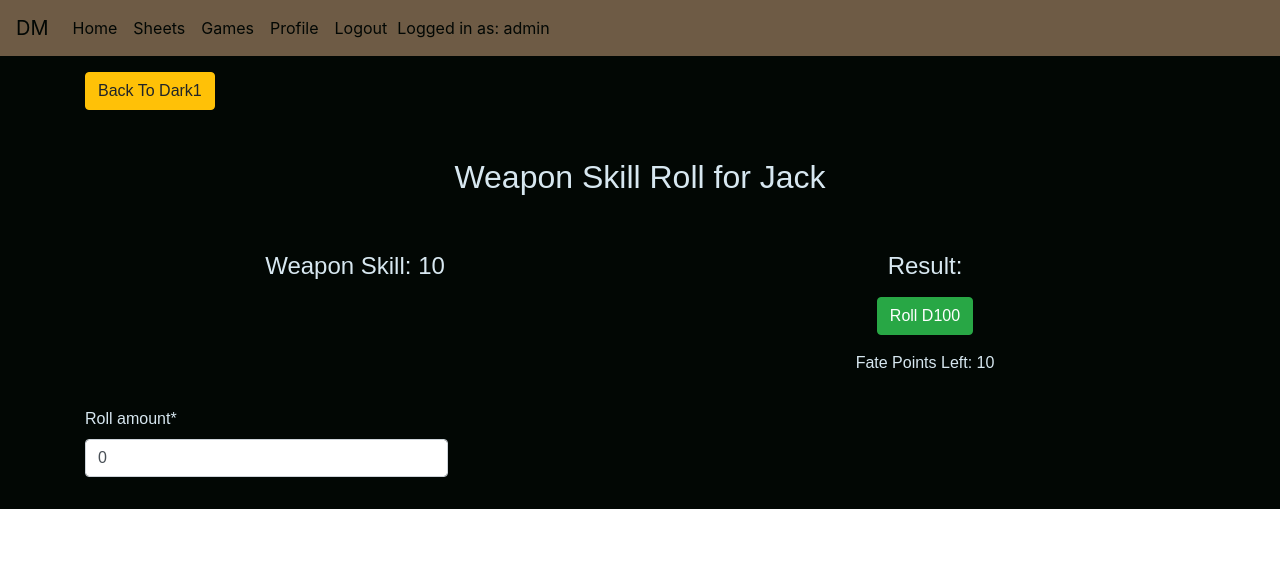
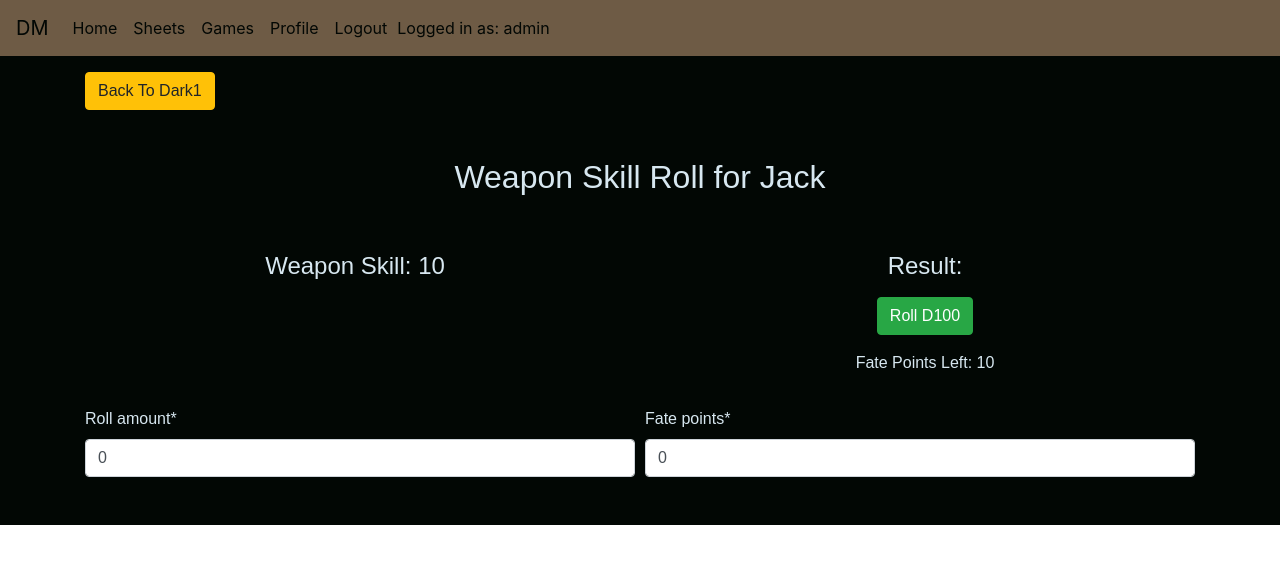
Before and after one commit to JackSnowdon/die-master, a Django app: page /game/dark_die_roll/55 in a window 1280 px wide. Shown: the top 564 px of the page. Run offline with Django 3.2, Linux system fonts and the light colour scheme; a user stored in the database is signed in; data comes from the database, SQL or seed files in the repository; both versions use the stored data as it was after the commit; parts of the project's set-up code (start-up, migrations or seed data) failed here and were passed over; some libraries are stand-ins or nearby versions; some web fonts are replaced.

Commit message:
added fatepoints to die model

```diff
--- a/game/forms.py
+++ b/game/forms.py
@@ -19,4 +19,4 @@
 
     class Meta:
         model = DarkDieRoll
-        fields = ['roll_amount']
+        fields = ['roll_amount', 'fate_points']
--- a/game/models.py
+++ b/game/models.py
@@ -20,6 +20,7 @@
     roll_amount = models.PositiveIntegerField(validators=[MinValueValidator(0), MaxValueValidator(100)], default=0)
     roll_game = models.ForeignKey(DarkHeresyGame, related_name='all_game_rolls', on_delete=models.CASCADE)
     passed = models.BooleanField(default=False)
+    fate_points = models.PositiveIntegerField(validators=[MinValueValidator(0), MaxValueValidator(100)], default=0)
 
     def __str__(self):
         return "{0} Die Roll For Id: {1}".format(self.roll_type, self.target_id)
--- a/game/templates/dark_die_roll.html
+++ b/game/templates/dark_die_roll.html
@@ -64,11 +64,15 @@
                 <div class="form-group body-text">
                     {% csrf_token %}
                     <div class="form-row">
-                        <div class="form-group col-md-4 mb-0">
+                        <div class="form-group col-md-6 mb-0">
                             {{ roll_form.roll_amount|as_crispy_field }}
                         </div>
-                        <div class="form-group col-md-8 mb-0">
-                            <br>
+                        <div class="form-group col-md-6 mb-0">
+                            {{ roll_form.fate_points|as_crispy_field }}
+                        </div>
+                    </div>
+                    <div class="form-row">
+                        <div class="form-group col-12">
                             <input class="btn btn-success" id="sumbit-dark-roller" name="commit" type="submit" value="Sumbit Roll Form">
                         </div>
                     </div>
--- a/game/views.py
+++ b/game/views.py
@@ -100,6 +100,7 @@
         form.target_id = target.id
         form.roll_type = rolltype
         form.roll_game = this_game
+        form.fate_points = target.max_fate_points
         form.save()
         target.die_roll = get_object_or_404(DarkDieRoll, pk=form.id)
         target.save()
@@ -134,7 +135,7 @@
         roll_form = DarkRollRoller(request.POST, instance=this_roll)
         if roll_form.is_valid():
             form = roll_form.save(commit=False)
-            print(form.roll_amount)
+            print(form.roll_amount, form.fate_points)
             return redirect("set_up_dark", this_roll.roll_game.id)
     else:
         roll_form = DarkRollRoller(instance=this_roll)
```
Also changed, not shown: db.sqlite3, game/migrations/0005_darkdieroll_fate_points.py (added), world/migrations/0004_auto_20200602_1741.py (added).
